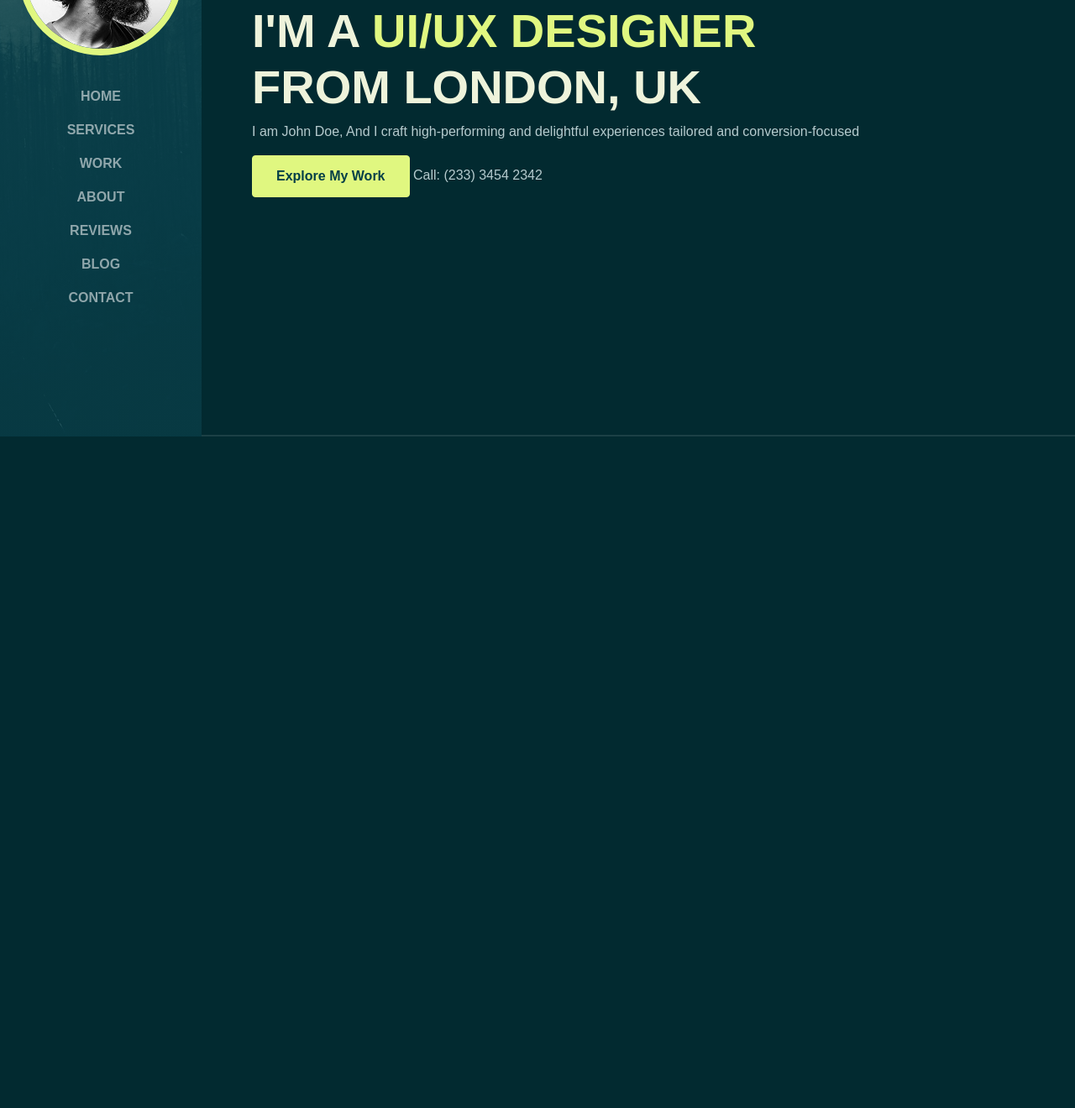
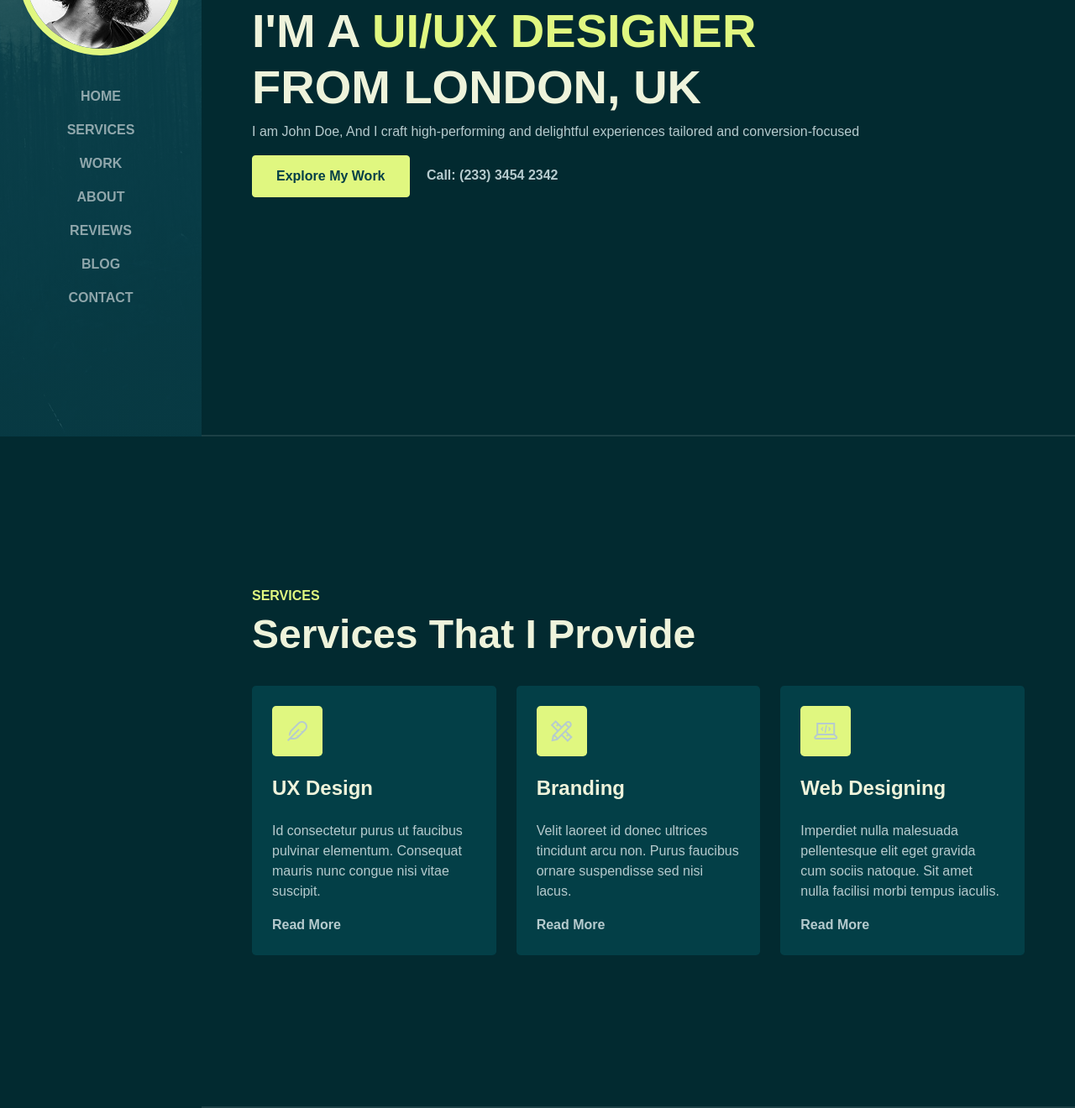
Before and after one commit to felyan/Design-Portfolio, a website: page index.html in a window 1280 px wide. Shown: the part 280-1600 px from the top of the page at 84% size. Before the commit the page ends 800 px from the top, so only its background shows below. Drawn offline with nearby package versions, Linux system fonts and the light colour scheme; a web font is replaced by a local one.

Commit message:
services

```diff
--- a/index.html
+++ b/index.html
@@ -85,13 +85,67 @@
                 I am John Doe, And I craft high-performing and delightful
                 experiences tailored and conversion-focused
               </p>
-              <a href="#work" class="btn btn-brand">Explore My Work</a>
+              <a href="#work" class="btn btn-brand me-3">Explore My Work</a>
               <a href="#" class="link-custom">Call: (233) 3454 2342</a>
             </div>
           </div>
         </div>
       </section>
       <!-- END of HOME -->
+
+      <!-- SERVICES -->
+      <section id="services" class="full-height px-lg-5">
+        <div class="container">
+          <div class="row pb-4">
+            <div class="col-lg-8">
+              <h2 class="text-brand">Services</h2>
+              <h3>Services That I Provide</h3>
+            </div>
+          </div>
+          <div class="row">
+            <div class="col-md-4">
+              <div class="service p-4 bg-base rounded-3 shadow-effect">
+                <div class="iconbox rounded-3">
+                  <i class="las la-feather"></i>
+                </div>
+                <h4 class="mt-4 mb-4">UX Design</h4>
+                <p>
+                  Id consectetur purus ut faucibus pulvinar elementum. Consequat
+                  mauris nunc congue nisi vitae suscipit.
+                </p>
+                <a href="#" class="link-custom">Read More</a>
+              </div>
+            </div>
+            <div class="col-md-4">
+              <div class="service p-4 bg-base rounded-3 shadow-effect">
+                <div class="iconbox rounded-3">
+                  <i class="las la-pencil-ruler"></i>
+                </div>
+                <h4 class="mt-4 mb-4">Branding</h4>
+                <p>
+                  Velit laoreet id donec ultrices tincidunt arcu non. Purus
+                  faucibus ornare suspendisse sed nisi lacus.
+                </p>
+                <a href="#" class="link-custom">Read More</a>
+              </div>
+            </div>
+            <div class="col-md-4">
+              <div class="service p-4 bg-base rounded-3 shadow-effect">
+                <div class="iconbox rounded-3">
+                  <i class="las la-laptop-code"></i>
+                </div>
+                <h4 class="mt-4 mb-4">Web Designing</h4>
+                <p>
+                  Imperdiet nulla malesuada pellentesque elit eget gravida cum
+                  sociis natoque. Sit amet nulla facilisi morbi tempus iaculis.
+                </p>
+                <a href="#" class="link-custom">Read More</a>
+              </div>
+            </div>
+          </div>
+        </div>
+      </section>
+      <!-- END of SERVICES -->
     </div>
     <!-- END of CONTENT WRAPPER -->
 
--- a/style.css
+++ b/style.css
@@ -32,7 +32,7 @@ a {
 }
 
 a:hover {
-  color: var(--color-brand);
+  color: var(--color-brand)!important;
 }
 
 img {
@@ -41,6 +41,10 @@ img {
 
 .text-brand {
   color: var(--color-brand);
+}
+
+.bg-base {
+  background-color: var(--color-base);
 }
 
 .full-height {
@@ -52,6 +56,24 @@ img {
     padding-top: 80px;
     padding-bottom: 80px;
     border-bottom: 2px solid rgba(255,255,255, 0.1);
+}
+
+.shadow-effect {
+  transition: all 0.5s;
+}
+
+.shadow-effect:hover {
+  box-shadow: -6px 6px 00 var(--color-brand);
+}
+
+.iconbox {
+  width: 60px;
+  height: 60px;
+  display: flex;
+  align-items: center;
+  justify-content: center;
+  font-size: 32px;
+  background-color: var(--color-brand);
 }
 
 /* NAVBAR */
@@ -111,17 +133,34 @@ img {
   border-color: var(--color-brand2);
 }
 
-.custom-link {
+.link-custom {
   font-weight: 700;
   position: relative;
 }
 
-.custom-link::after{
+.link-custom::after{
   content: "";
-  width: 100%;
+  width: 0%;
   height: 2px;
   background-color: var(--color-brand);
   position: absolute;
   left: 0;
   top: 110%;
+  transition: all 0.4s;
 }
+
+.link-custom:hover::after {
+  width: 100%;
+}
+
+
+/* SERVICES */
+
+#services h2 {
+  text-transform: uppercase;
+  font-size: 1rem;
+}
+
+#services h3 {
+  font-size: 3rem;
+}
```
